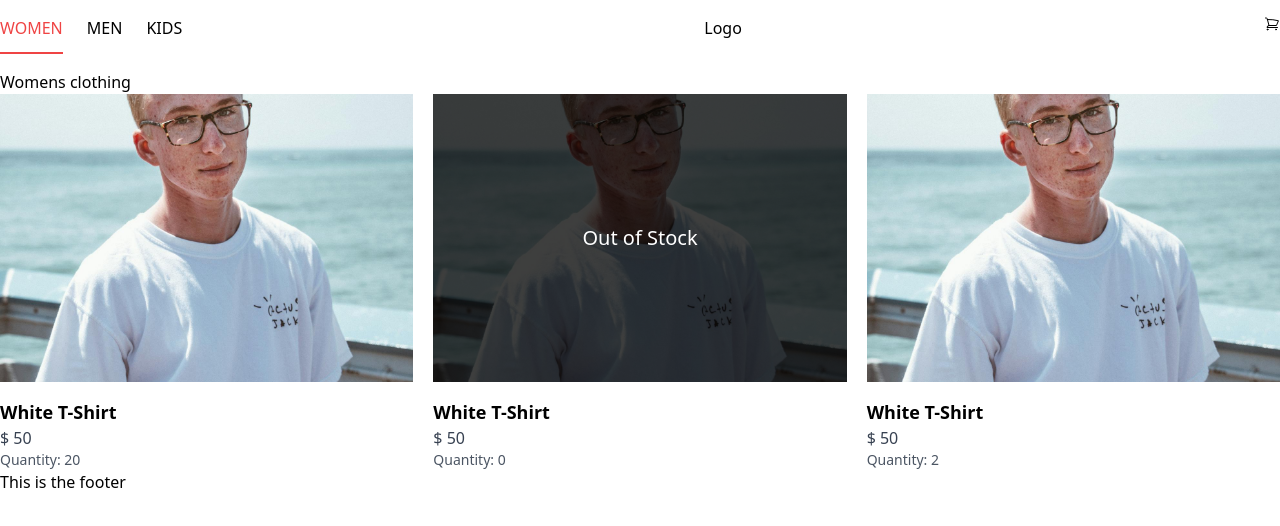
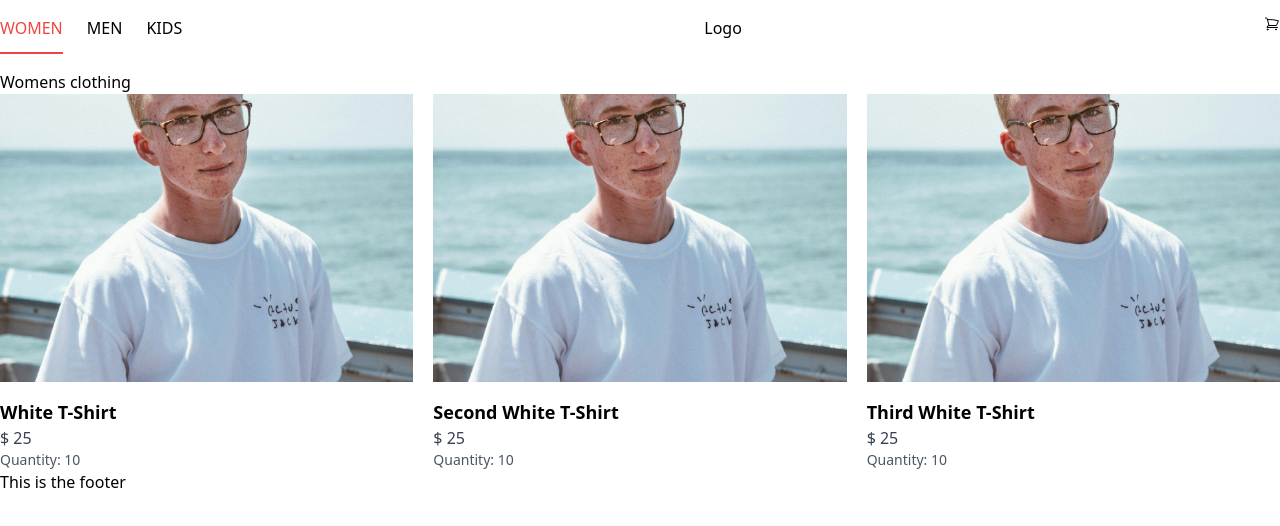
Before and after one commit to mitkapanarin/online_shop, a React (Vite) app in the folder frontend/: page /women in a window 1280 px wide. Shown: the top 526 px of the page. Built offline with nearby package versions, Linux system fonts and the light colour scheme.

Commit message:
interface and sample data added

```diff
--- a/frontend/src/Pages/Women.tsx
+++ b/frontend/src/Pages/Women.tsx
@@ -1,31 +1,41 @@
 import { Component } from "react";
 import ProductCard from "../components/Cards/ProductCard";
+import { IProductCardProps } from "../types/interface";
 
 export class Women extends Component {
+  data: IProductCardProps[] = [{
+    id: "1",
+    name: "White T-Shirt",
+    image:"./sample-image.jpg",
+    price: 25,
+    quantity: 10
+  },
+  {
+    id: "2",
+    name: "second White T-Shirt",
+    image:"./sample-image.jpg",
+    price: 25,
+    quantity: 10
+  },
+  {
+    id: "3",
+    name: "third White T-Shirt",
+    image:"./sample-image.jpg",
+    price: 25,
+    quantity: 10
+  }]
+
   render() {
     return (
       <div>
         <h1>Womens clothing</h1>
 
         <div className="grid grid-cols-3 gap-5">
-          <ProductCard
-            image="./sample-image.jpg"
-            name="White T-Shirt"
-            price={50}
-            quantity={20}
+          {this.data?.map((product: IProductCardProps)=> (
+            <ProductCard
+            {...product}
           />
-          <ProductCard
-            image="./sample-image.jpg"
-            name="White T-Shirt"
-            price={50}
-            quantity={0}
-          />
-          <ProductCard
-            image="./sample-image.jpg"
-            name="White T-Shirt"
-            price={50}
-            quantity={2}
-          />
+          ))}
         </div>
       </div>
     );
--- a/frontend/src/components/Cards/ProductCard.tsx
+++ b/frontend/src/components/Cards/ProductCard.tsx
@@ -1,17 +1,11 @@
 import { Component } from "react";
+import { IProductCardProps } from "../../types/interface";
 
-interface ProductCardProps {
-  image: string;
-  name: string;
-  price: number;
-  quantity: number;
-}
-
-export class ProductCard extends Component<ProductCardProps> {
+export class ProductCard extends Component<IProductCardProps> {
   render() {
-    const { image, name, price, quantity } = this.props;
+    const { image, name, price, quantity, id } = this.props;
     return (
-      <div className="">
+      <div className="capitalize" id={id}>
         <div className="relative">
           <img
             src={image}
--- /dev/null
+++ b/frontend/src/types/interface.ts
@@ -0,0 +1,7 @@
+export interface IProductCardProps {
+  id: string;
+  image: string;
+  name: string;
+  price: number;
+  quantity: number;
+}
```
